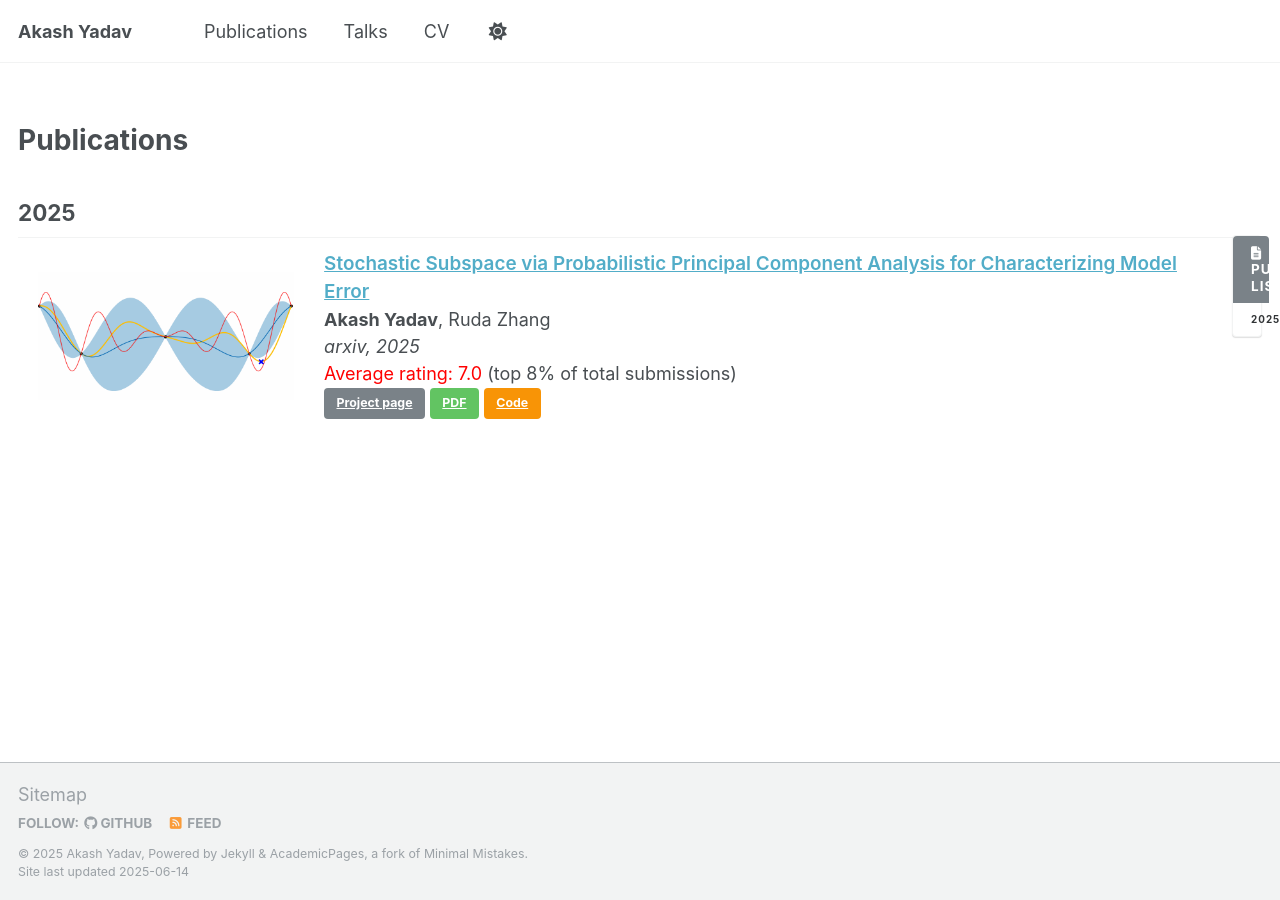
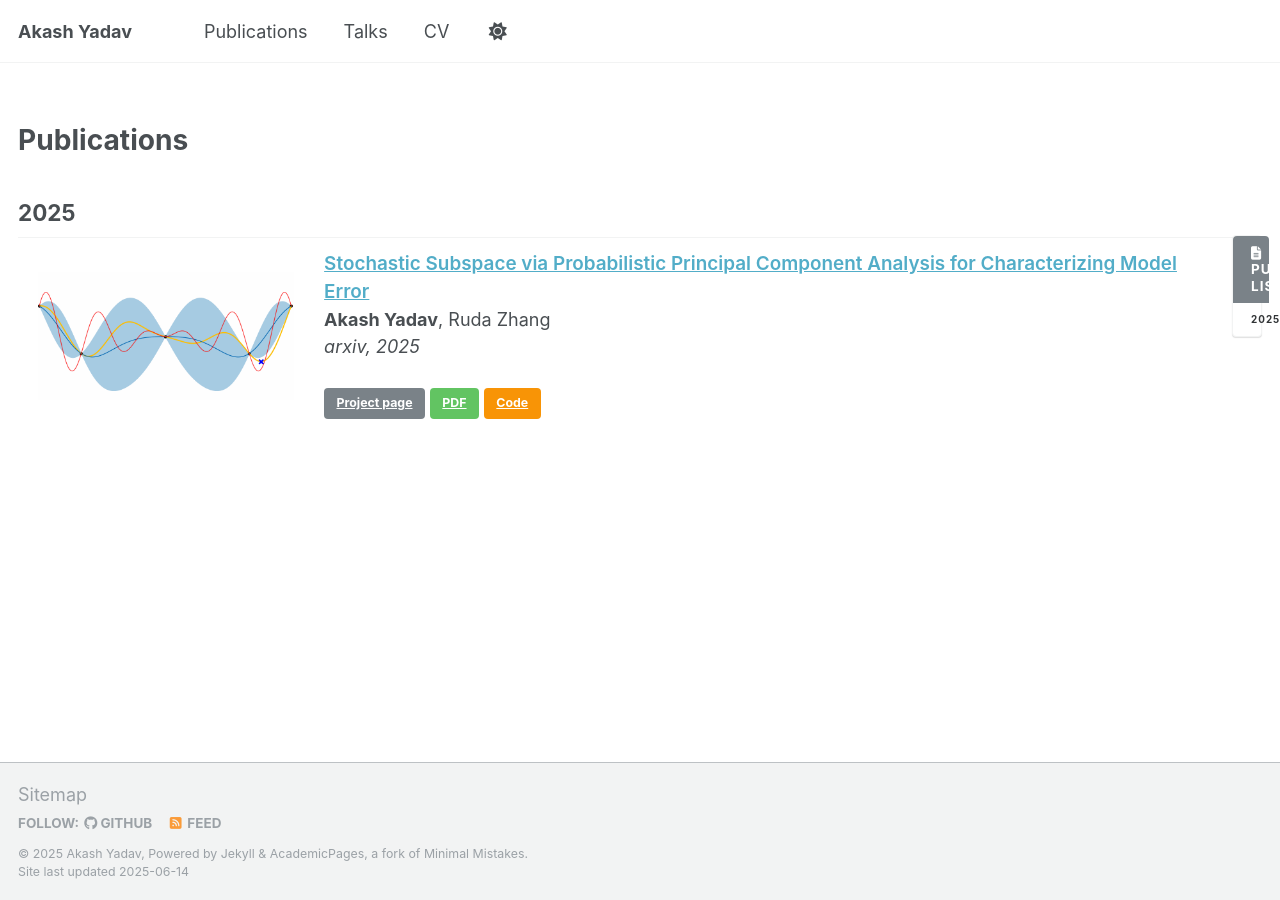
Before and after one commit to akashyadav0210/akashyadav0210.github.io, a Jekyll site: the page built from _pages/publications.md, in a window 1280 px wide. Built offline with Jekyll 4.4.1, drawn with Linux system fonts in a browser that asks for light colours.

Commit message:
Update publications.md

```diff
--- a/_pages/publications.md
+++ b/_pages/publications.md
@@ -12,23 +12,22 @@
 
  <div class="publication">
    <link rel="stylesheet" href="/assets/css/my.css">
-   <div class="img"><a href="https://openreview.net/forum?id=I6UbnkUveF&referrer=%5Bthe%20profile%20of%20Taiwo%20Adebiyi%5D(%2Fprofile%3Fid%3D~Taiwo_Adebiyi1)"><img class="img_responsive" src="/images/pub/bo_iterations.gif"></a></div>
+   <div class="img"><a href="https://arxiv.org/abs/2504.19963v2"><img class="img_responsive" src="/images/pub/bo_iterations.gif"></a></div>
    <div class="text">
-     <div class="title"><a id="tsroots" href="https://iclr.cc/virtual/2025/poster/30191">Stochastic Subspace via Probabilistic Principal Component Analysis for Characterizing Model Error</a></div>
+     <div class="title"><a id="tsroots" href="https://arxiv.org/abs/2504.19963v2">Stochastic Subspace via Probabilistic Principal Component Analysis for Characterizing Model Error</a></div>
      <div class="authors"><strong>Akash Yadav</strong>, Ruda Zhang
      </div>
      <div>
        <em>arxiv, 2025</em>
  <br>
 
- <font color="red">Average rating: 7.0</font> (top 8% of total submissions)
  <br>
 
-       <a class="btn btn--primary btn--small" href="https://iclr.cc/virtual/2025/poster/30191">Project page</a>
+       <a class="btn btn--primary btn--small" href="https://github.com/UQUH/SS_PPCA">Project page</a>
 
-       <a class="btn btn--success btn--small" href="https://openreview.net/pdf?id=I6UbnkUveF">PDF</a>
+       <a class="btn btn--success btn--small" href="https://arxiv.org/abs/2504.19963v2">PDF</a>
 
-       <a class="btn btn--warning btn--small" href="https://github.com/UQUH/TSRoots">Code</a>
+       <a class="btn btn--warning btn--small" href="https://github.com/UQUH/SS_PPCA">Code</a>
 
      </div>
    </div>
```
